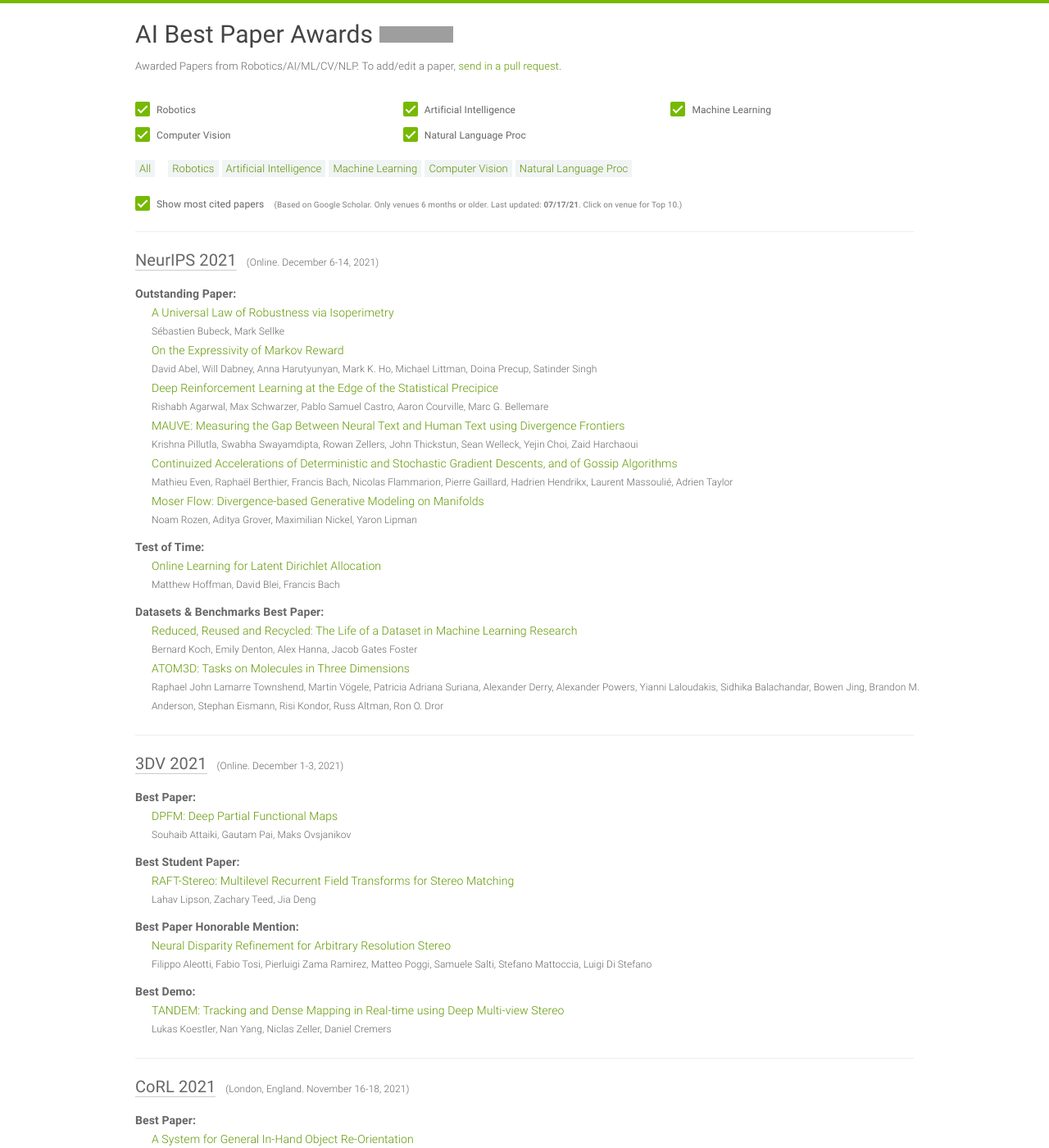
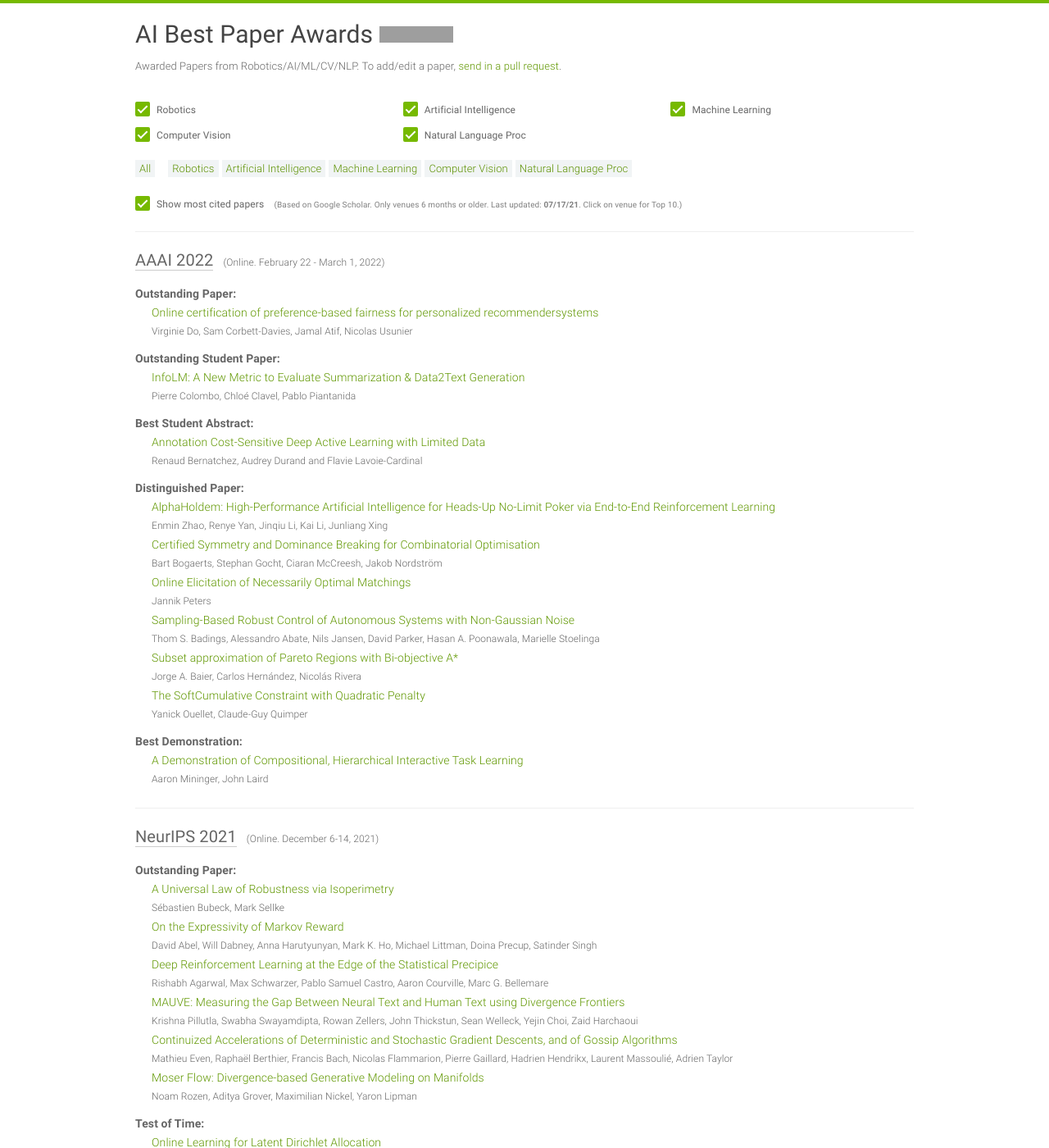
Before and after one commit to clemense/ai-bestpapers, a Jekyll site: the page built from index.html, in a window 1280 px wide and 1400 px high. Shown: the whole window at 82% size. Built offline with Jekyll 4.4.1, drawn with Linux system fonts in a browser that asks for light colours; grey boxes are pictures that could not be loaded.

Commit message:
Add AAAI-22

```diff
--- a/_data/papers.yml
+++ b/_data/papers.yml
@@ -1,4 +1,63 @@
 ---
+
+- venue: AAAI
+  year: 2022
+  awards:
+  - award: Outstanding Paper
+    title: Online certification of preference-based fairness for personalized recommendersystems
+    author: Virginie Do, Sam Corbett-Davies, Jamal Atif, Nicolas Usunier
+    link: https://arxiv.org/abs/2104.14527
+    source: https://aaai.org/Conferences/AAAI-22/wp-content/uploads/2022/02/AAAI-22-Paper-Awards.pdf
+  - award: Outstanding Student Paper
+    title: 'InfoLM: A New Metric to Evaluate Summarization & Data2Text Generation'
+    author: Pierre Colombo, Chloé Clavel, Pablo Piantanida
+    link: https://arxiv.org/abs/2112.01589
+    source: https://aaai.org/Conferences/AAAI-22/wp-content/uploads/2022/02/AAAI-22-Paper-Awards.pdf
+  - award: Best Student Abstract
+    title: Annotation Cost-Sensitive Deep Active Learning with Limited Data
+    author: Renaud Bernatchez, Audrey Durand and Flavie Lavoie-Cardinal
+    link: https://aaai-2022.virtualchair.net/poster_sa338
+    source: https://aaai.org/Conferences/AAAI-22/wp-content/uploads/2022/02/AAAI-22-Paper-Awards.pdf
+  - award: Distinguished Paper
+    title: 'AlphaHoldem: High-Performance Artificial Intelligence for Heads-Up No-Limit
+      Poker via End-to-End Reinforcement Learning'
+    author: Enmin Zhao, Renye Yan, Jinqiu Li, Kai Li, Junliang Xing
+    link: https://aaai-2022.virtualchair.net/poster_aaai2268
+    source: https://aaai.org/Conferences/AAAI-22/wp-content/uploads/2022/02/AAAI-22-Paper-Awards.pdf
+  - award: Distinguished Paper
+    title: Certified Symmetry and Dominance Breaking for Combinatorial Optimisation
+    author: Bart Bogaerts, Stephan Gocht, Ciaran McCreesh, Jakob Nordström
+    link: https://arxiv.org/abs/2203.12275
+    source: https://aaai.org/Conferences/AAAI-22/wp-content/uploads/2022/02/AAAI-22-Paper-Awards.pdf
+  - award: Distinguished Paper
+    title: Online Elicitation of Necessarily Optimal Matchings
+    author: Jannik Peters
+    link: https://arxiv.org/abs/2112.04227
+    source: https://aaai.org/Conferences/AAAI-22/wp-content/uploads/2022/02/AAAI-22-Paper-Awards.pdf
+  - award: Distinguished Paper
+    title: Sampling-Based Robust Control of Autonomous Systems with Non-Gaussian Noise
+    author: Thom S. Badings, Alessandro Abate, Nils Jansen, David Parker, Hasan A.
+      Poonawala, Marielle Stoelinga
+    link: https://arxiv.org/abs/2110.12662
+    source: https://aaai.org/Conferences/AAAI-22/wp-content/uploads/2022/02/AAAI-22-Paper-Awards.pdf
+  - award: Distinguished Paper
+    title: Subset approximation of Pareto Regions with Bi-objective A*
+    author: Jorge A. Baier, Carlos Hernández, Nicolás Rivera
+    link: https://aaai-2022.virtualchair.net/poster_aaai10391
+    source: https://aaai.org/Conferences/AAAI-22/wp-content/uploads/2022/02/AAAI-22-Paper-Awards.pdf
+  - award: Distinguished Paper
+    title: The SoftCumulative Constraint with Quadratic Penalty
+    author: Yanick Ouellet, Claude-Guy Quimper
+    link: https://aaai-2022.virtualchair.net/poster_aaai9956
+    source: https://aaai.org/Conferences/AAAI-22/wp-content/uploads/2022/02/AAAI-22-Paper-Awards.pdf
+  - award: Best Demonstration
+    title: A Demonstration of Compositional, Hierarchical Interactive Task Learning
+    author: Aaron Mininger, John Laird
+    link: https://www.aaai.org/AAAI22Papers/DEMO-00325-MiningerA.pdf
+    source: https://aaai.org/Conferences/AAAI-22/wp-content/uploads/2022/02/AAAI-22-Paper-Awards.pdf
+  place: Online
+  date: February 22 - March 1, 2022
+  sub: AI
 
 - venue: NeurIPS
   year: 2021
```
